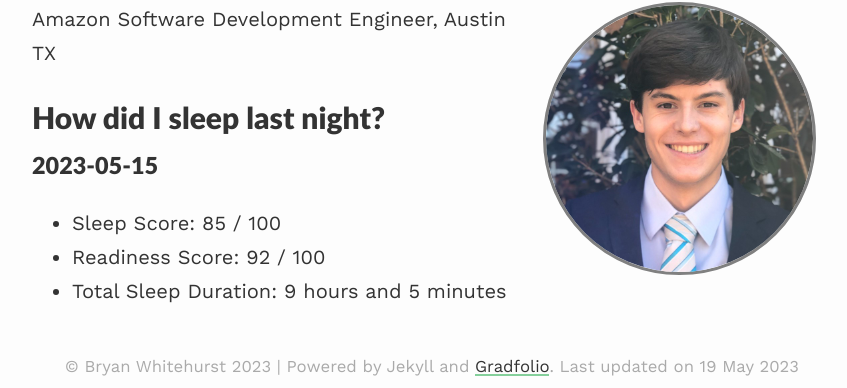
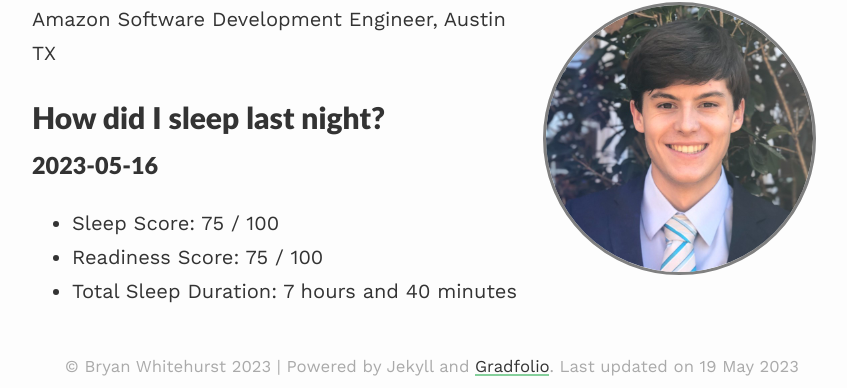
Before and after one commit to BryanWhitehurst/bryanwhitehurst.github.io, a Jekyll site: the page built from index.md, in a window 1280 px wide. Shown: the part 190-578 px from the top of the page, without its empty margins (208-1055 px from the left). Built offline with Jekyll 4.4.1, drawn with Linux system fonts in a browser that asks for light colours; nearby versions of some CDN libraries.

Commit message:
daily oura update

```diff
--- a/index.md
+++ b/index.md
@@ -10,7 +10,7 @@ published: true
 Amazon Software Development Engineer, Austin TX
 
 # How did I sleep last night?
-### 2023-05-15
-- Sleep Score: 85 / 100
-- Readiness Score: 92 / 100
-- Total Sleep Duration: 9 hours and 5 minutes
+### 2023-05-16
+- Sleep Score: 75 / 100
+- Readiness Score: 75 / 100
+- Total Sleep Duration: 7 hours and 40 minutes
```
